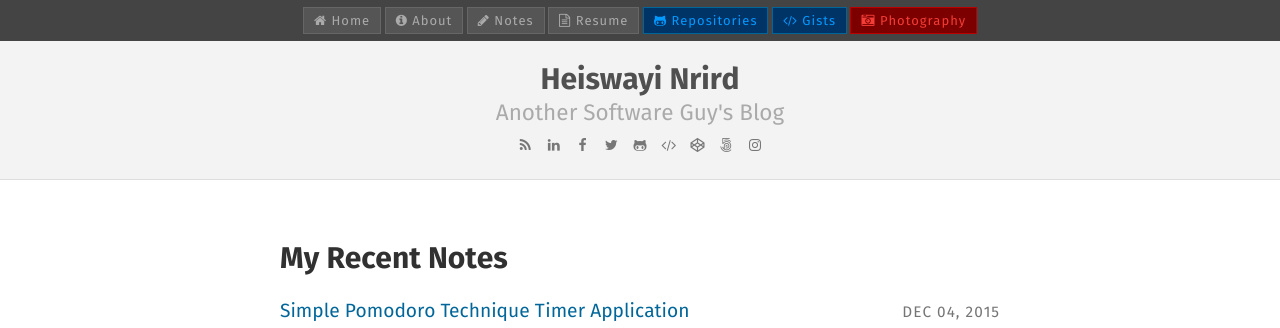
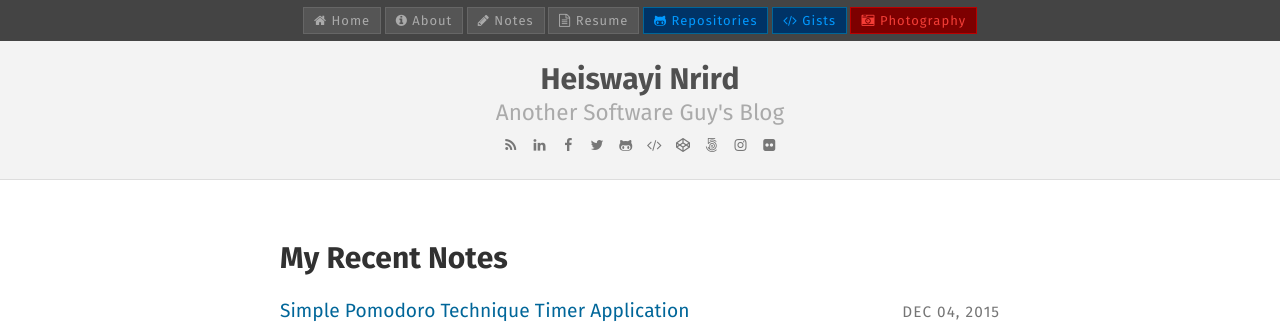
Before and after one commit to x-axis/heiswayi.github.io, a Jekyll site: the page built from index.html, in a window 1280 px wide. Shown: the top 328 px of the page. Built offline with Jekyll 4.4.1, drawn with Linux system fonts in a browser that asks for light colours; nearby versions of some CDN libraries; Markdown is read by kramdown in place of the engine named in the settings.

Commit message:
Add Flickr icon

```diff
--- a/_includes/social_links.html
+++ b/_includes/social_links.html
@@ -8,4 +8,5 @@
   <a href="http://codepen.io/heiswayi/" title="CodePen" target="_blank"><i class="fa fa-codepen"></i></a>
   <a href="https://500px.com/heiswayi" title="500px" target="_blank"><i class="fa fa-500px"></i></a>
   <a href="https://instagram.com/heiswayi.nrird/" title="Instagram" target="_blank"><i class="fa fa-instagram"></i></a>
+  <a href="https://www.flickr.com/photos/heiswayi-nrird/" title="Flickr" target="_blank"><i class="fa fa-flickr"></i></a>
 </div>
```
